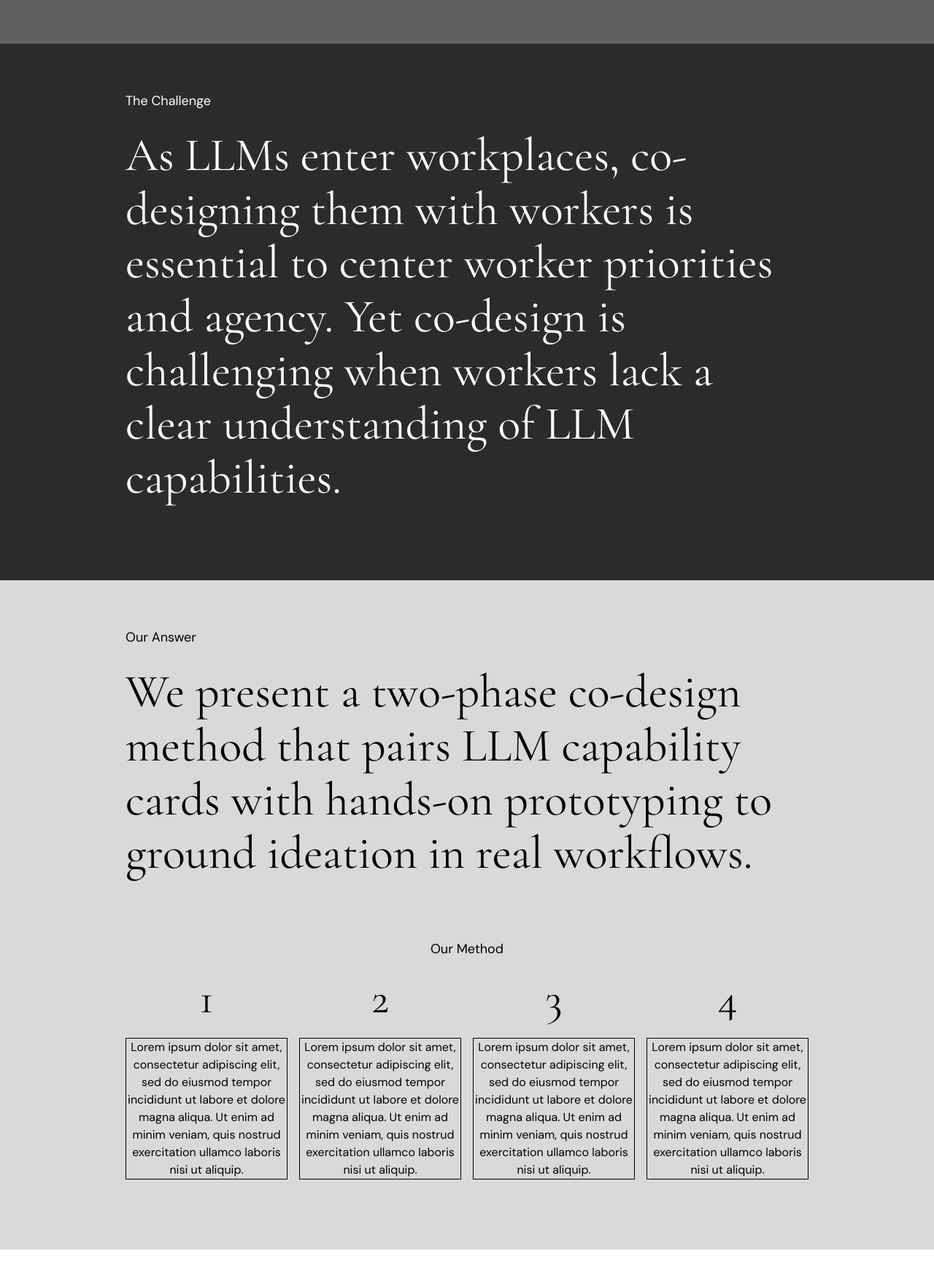
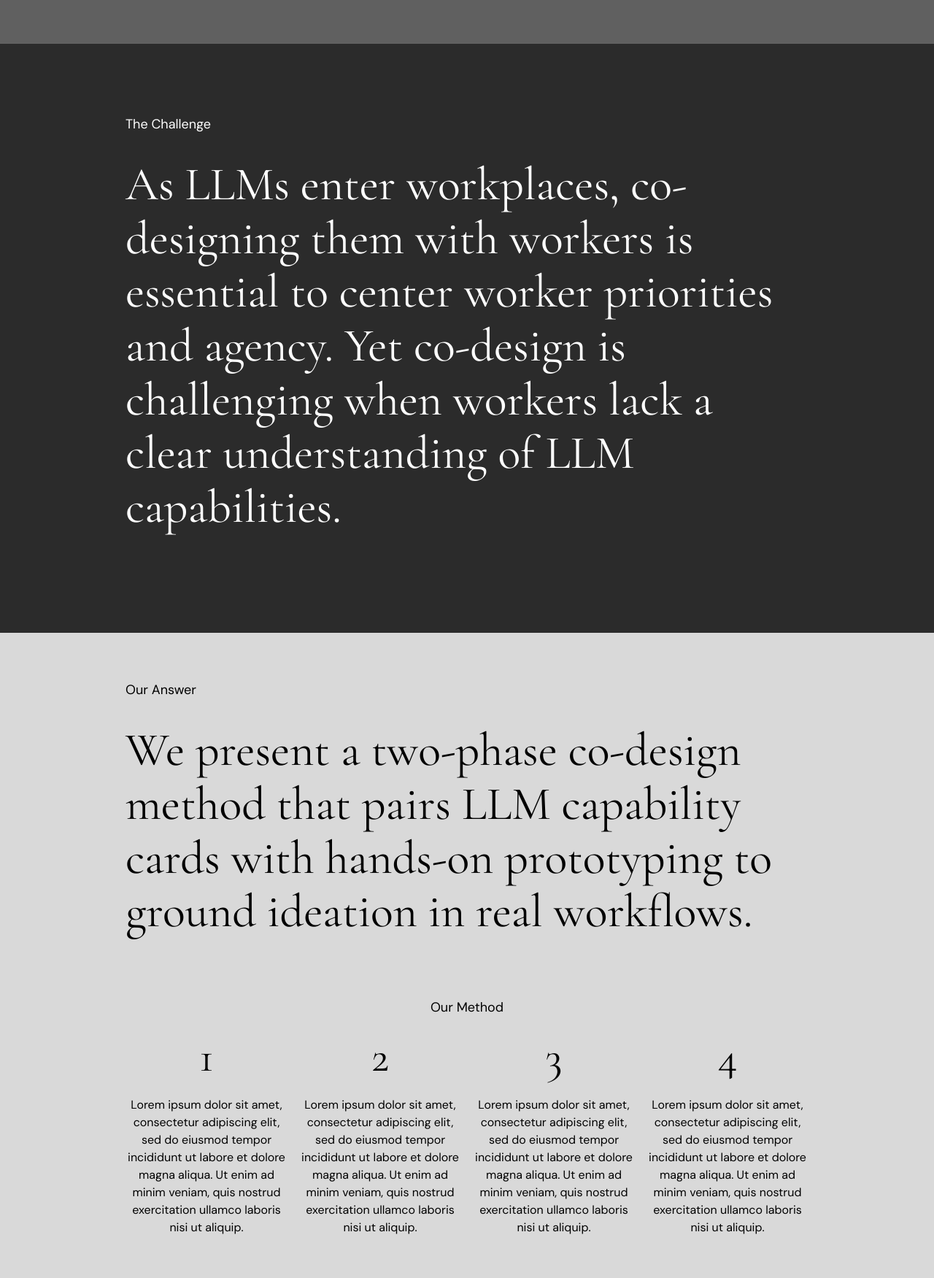
Before and after one commit to UT-HAI/llm-cards-static, a React (Vite) app: page / in a window 1280 px wide. Shown: the part 671-2422 px from the top of the page at 73% size. Before the commit the page ends 2383 px from the top, so only its background shows below. Built offline with nearby package versions, Linux system fonts and the light colour scheme.

Commit message:
update readme and setup deployment commands

```diff
--- /dev/null
+++ b/deploy.ts
@@ -0,0 +1,7 @@
+// Fix paths for github pages deployment -- it requires "./" instead of just "/" for referencing scripts/links
+import { readFileSync, writeFileSync } from "fs";
+
+const filePath = "dist/index.html";
+let html = readFileSync(filePath, "utf-8");
+html = html.replaceAll(`="/`, `="./`);
+writeFileSync(filePath, html);
--- a/src/App.tsx
+++ b/src/App.tsx
@@ -27,8 +27,8 @@ export default function App() {
       </Container>
 
       {/* The Challenge (context) */}
-      <Container backgroundColor="#2B2B2B" style={{ padding: "2rem 0" }}>
-        <p className="text-lg mb-6">The Challenge</p>
+      <Container backgroundColor="#2B2B2B" style={{ padding: "4rem 0" }}>
+        <p className="text-lg mb-8">The Challenge</p>
         <h1 className="serif mb-10">
           As LLMs enter workplaces, co-designing them with workers is essential
           to center worker priorities and agency. Yet co-design is challenging
@@ -42,7 +42,7 @@ export default function App() {
         textColor="black"
         style={{ padding: "2rem 0" }}
       >
-        <p className="text-lg mb-6">Our Answer</p>
+        <p className="text-lg mb-8">Our Answer</p>
         <h1 className="serif mb-10">
           We present a two-phase co-design method that pairs LLM capability
           cards with hands-on prototyping to ground ideation in real workflows.
--- a/src/components/Methodology.tsx
+++ b/src/components/Methodology.tsx
@@ -16,7 +16,7 @@ function SingleMethod({ number, children }: SingleMethodProps) {
   return (
     <div className="text-center">
       <div className="serif text-6xl mb-6">{number}</div>
-      <p className="border">{children}</p>
+      <p className="">{children}</p>
     </div>
   );
 }
```
Also changed, not shown: package.json (+6 -1 lines), 2 other files (tests, documents, lock files or other folders).
